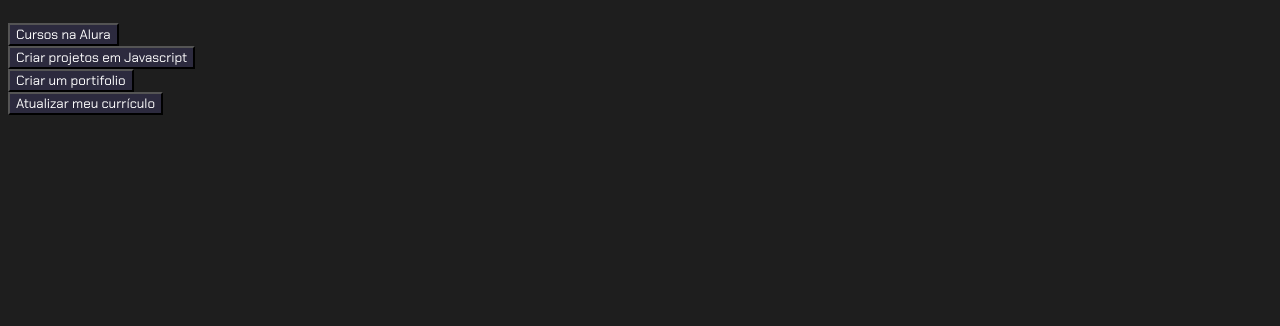
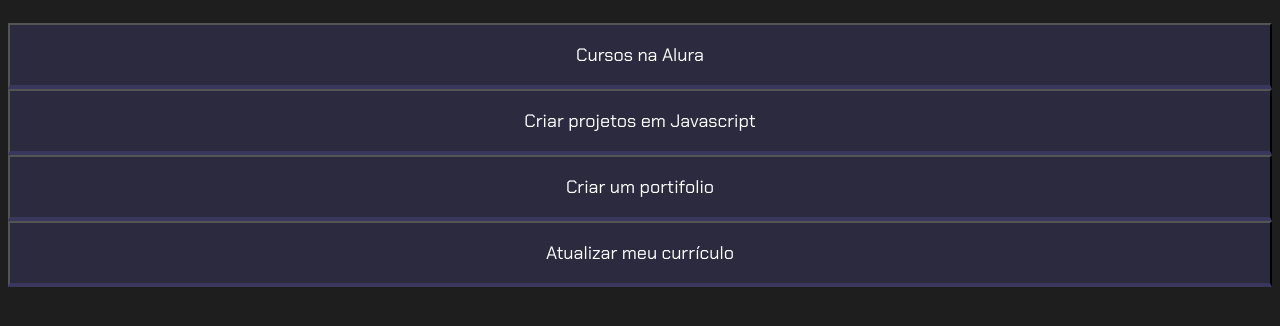
Before and after one commit to CAMARGOZRA17/22-fevereiro-2024-ultimaauladasemana, a plain HTML site: page index.html in a window 1280 px wide. Shown: the part 80-406 px from the top of the page. Drawn offline with Linux system fonts and the light colour scheme.

Commit message:
kjhkjgkug

```diff
--- a/style.css
+++ b/style.css
@@ -39,4 +39,14 @@ body{
     background-color: var(--botao-inativo);
     color: var(--branco);
     display: flex;
+    justify-content: center;
+    padding: 1em;
+    font-size: 18px;
+    align-items: center;
+    width: 100%;
+    border-bottom: 4px solid var(--botao-ativo);
+    border-left: 4px solid var(--botao-ativo));
+
+
+
 }
```
